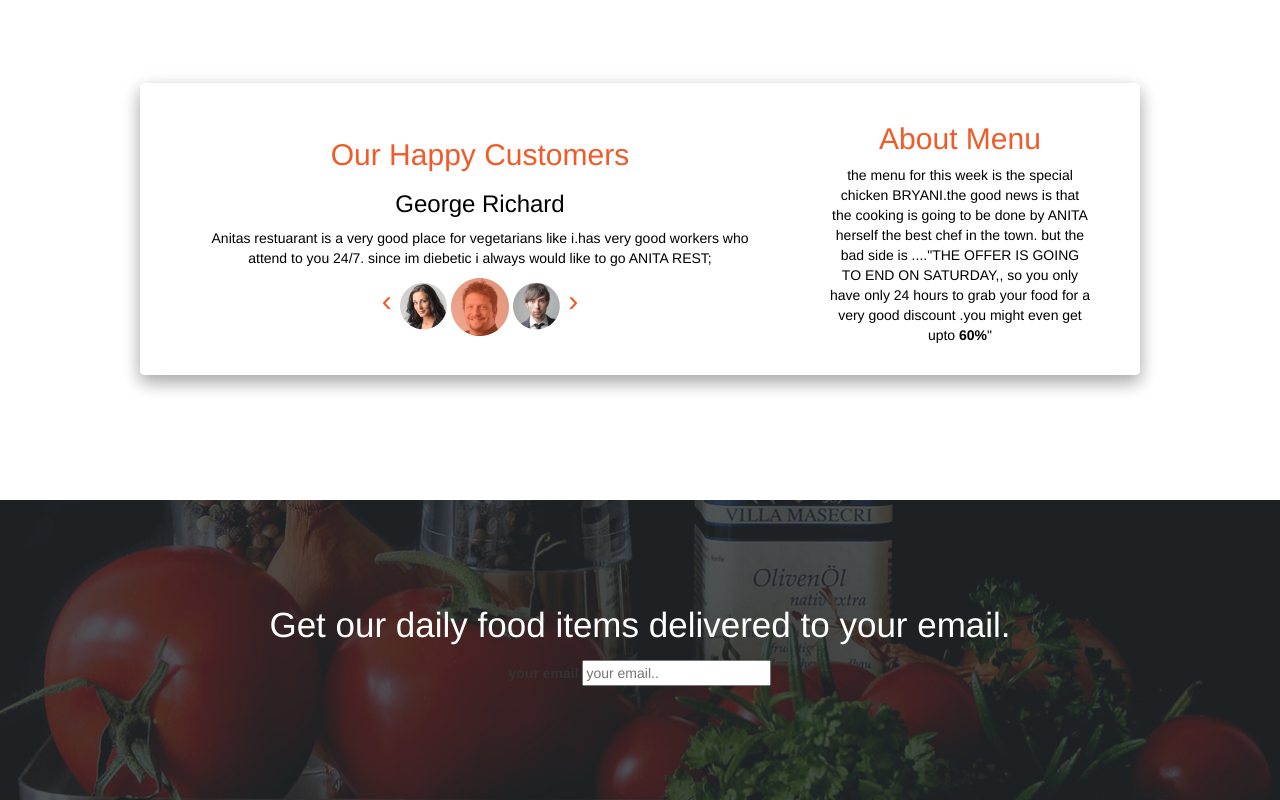
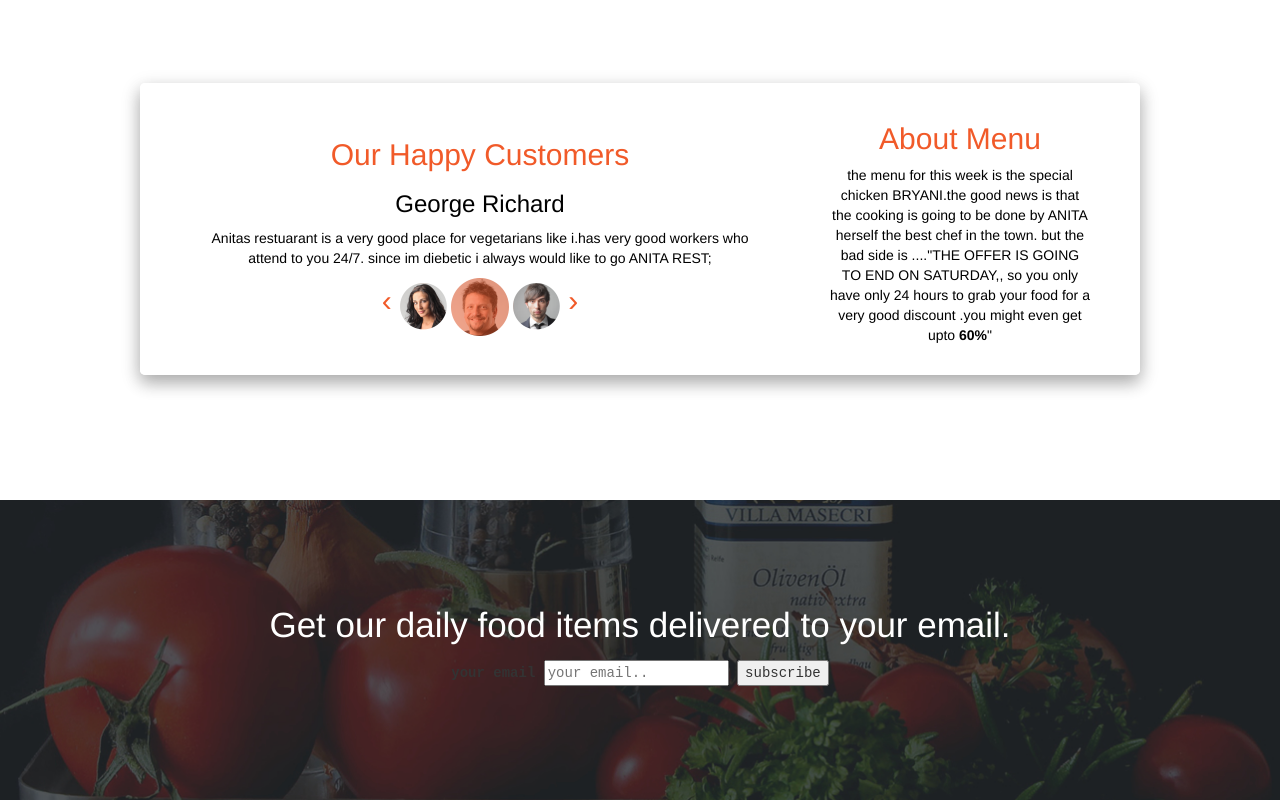
Before and after one commit to abdullahi05/Anita-restuarant-website, a plain HTML site: page index.html in a window 1280 px wide. Shown: the part 2241-3041 px from the top of the page. Drawn offline with nearby package versions, Linux system fonts and the light colour scheme.

Commit message:
added submit button

```diff
--- a/css/styles.css
+++ b/css/styles.css
@@ -228,4 +228,5 @@ background-color: #ffffff;
 .form{
   border-color:  transparent;
   text-align: center;
+  font-family: monospace;
 }
--- a/index.html
+++ b/index.html
@@ -214,6 +214,7 @@
             <form action="/action_page.php">
    <label for="fname">your email</label>
    <input type="text" id="fname" name="firstname" placeholder="your email..">
+       <input type="submit" name="subscribe" value="subscribe">
  </form>
         </div>
     </div>
```
